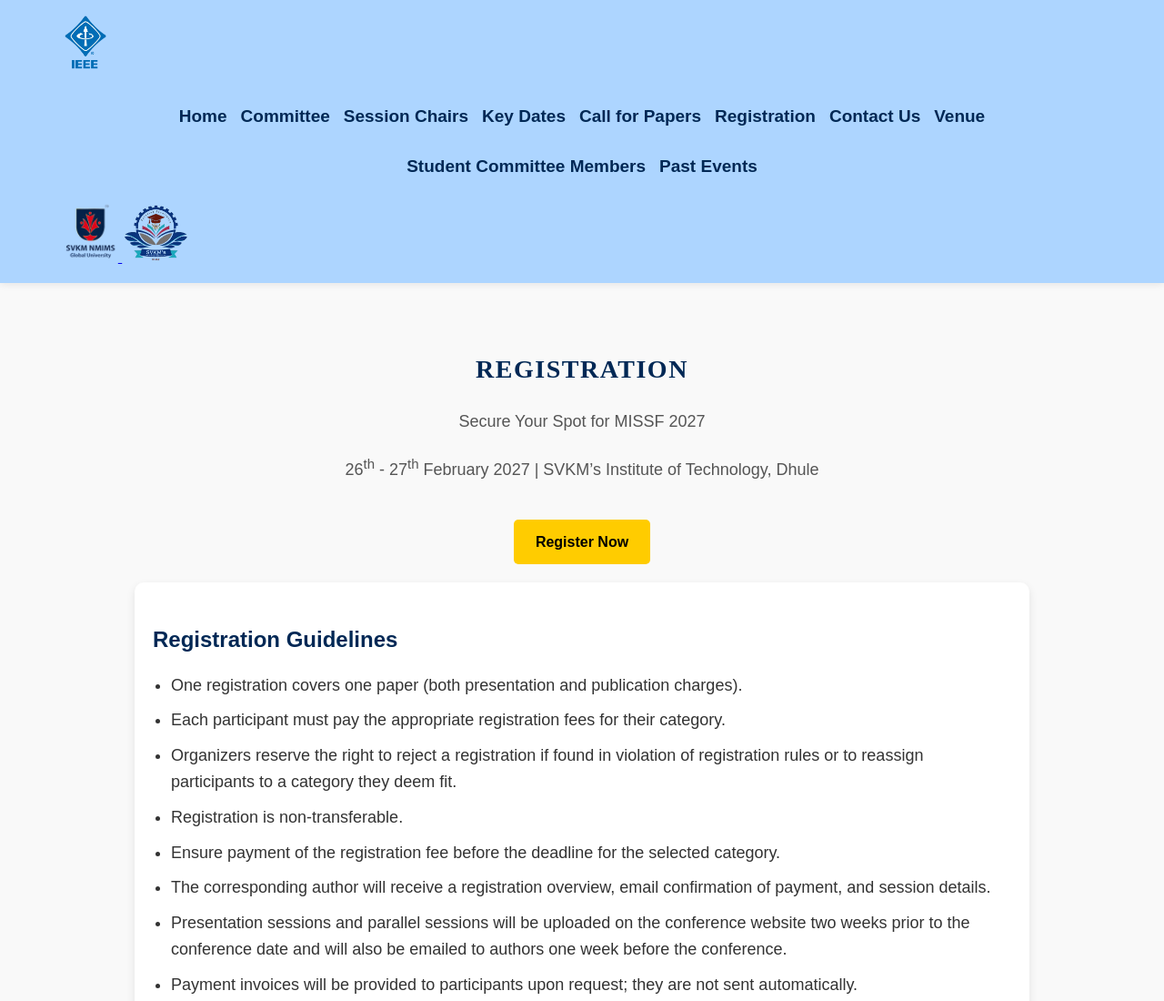
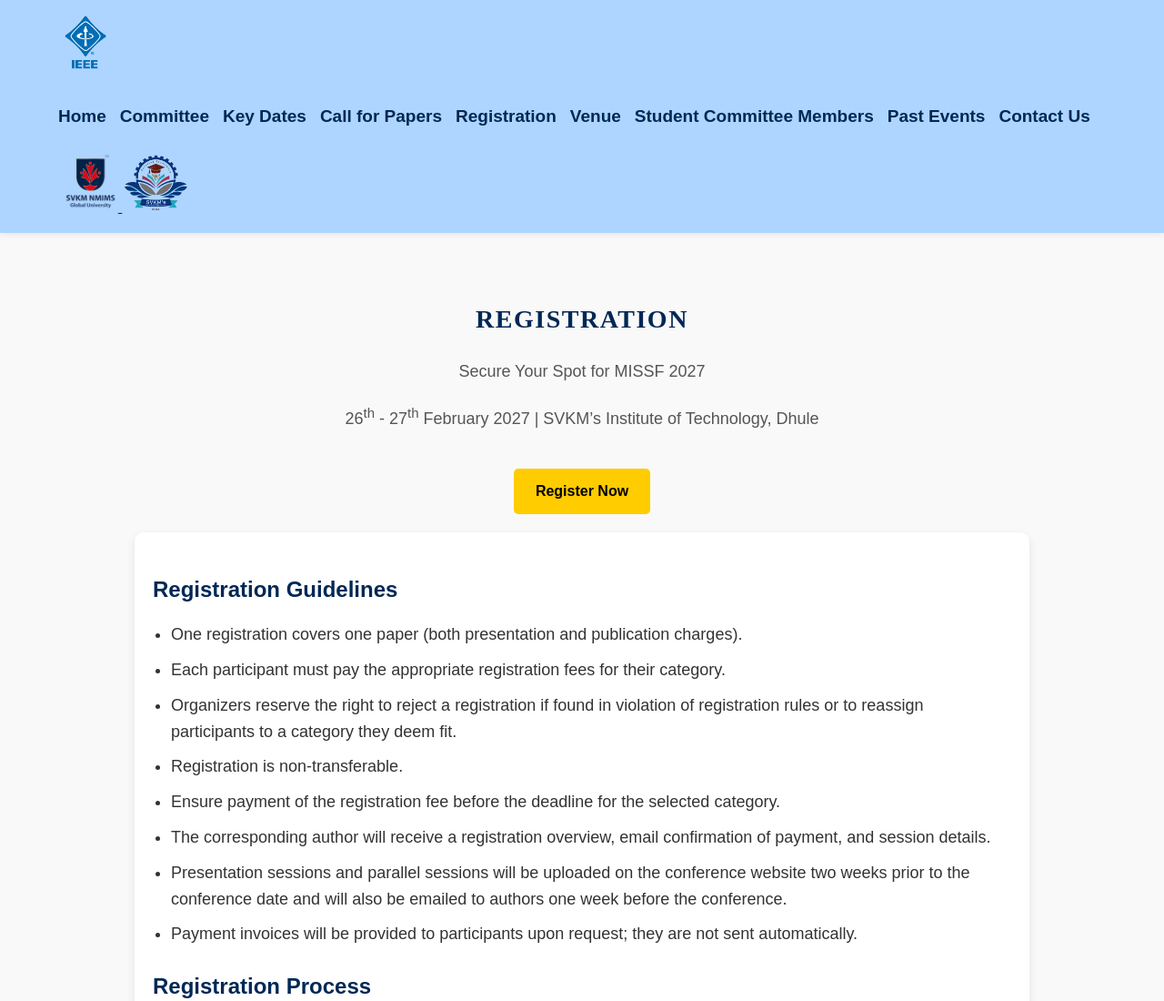
Before and after one commit to Dhanshri-Nerkar/IEEE, a plain HTML site: page registration.html in a window 1280 px wide. Shown: the top 1100 px of the page at 91% size. Drawn offline with Linux system fonts and the light colour scheme.

```diff
--- a/registration.html
+++ b/registration.html
@@ -257,14 +257,14 @@ header img {
         <nav>
             <a href="index.html">Home</a>
             <a href="committee.html">Committee</a>
-            <a href="session-chair.html">Session Chairs</a>
+            <!--<a href="session-chair.html">Session Chairs</a>!-->
             <a href="key-dates.html">Key Dates</a>
             <a href="call-for-papers.html">Call for Papers</a>
             <a href="registration.html">Registration</a>
-            <a href="contact.html">Contact Us</a>
             <a href="venue.html">Venue</a>
             <a href="student-member.html">Student Committee Members</a>
             <a href="pastevents.html">Past Events</a>
+            <a href="contact.html">Contact Us</a>
         </nav>
 
         <div class="header-logos">
```
